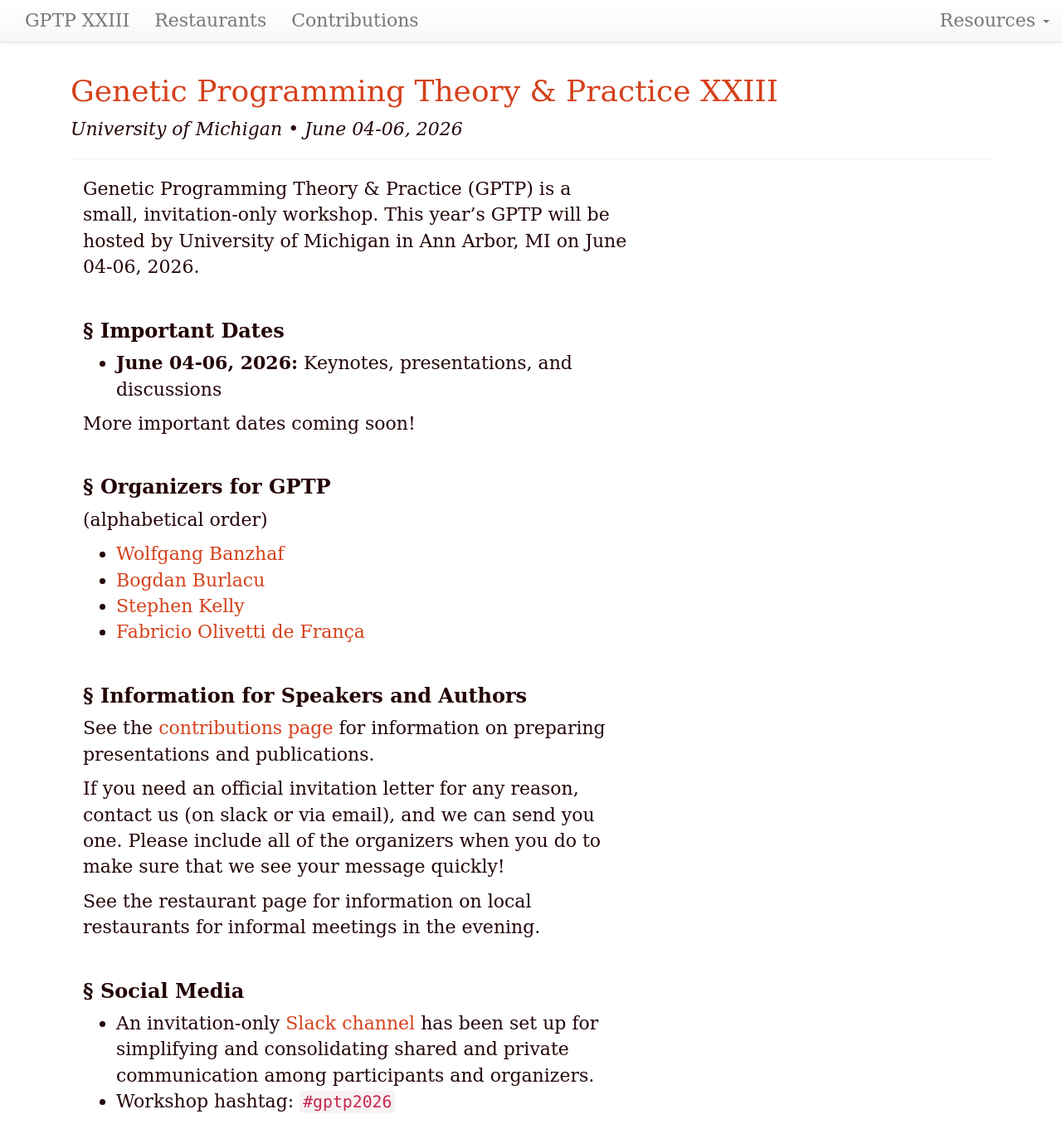
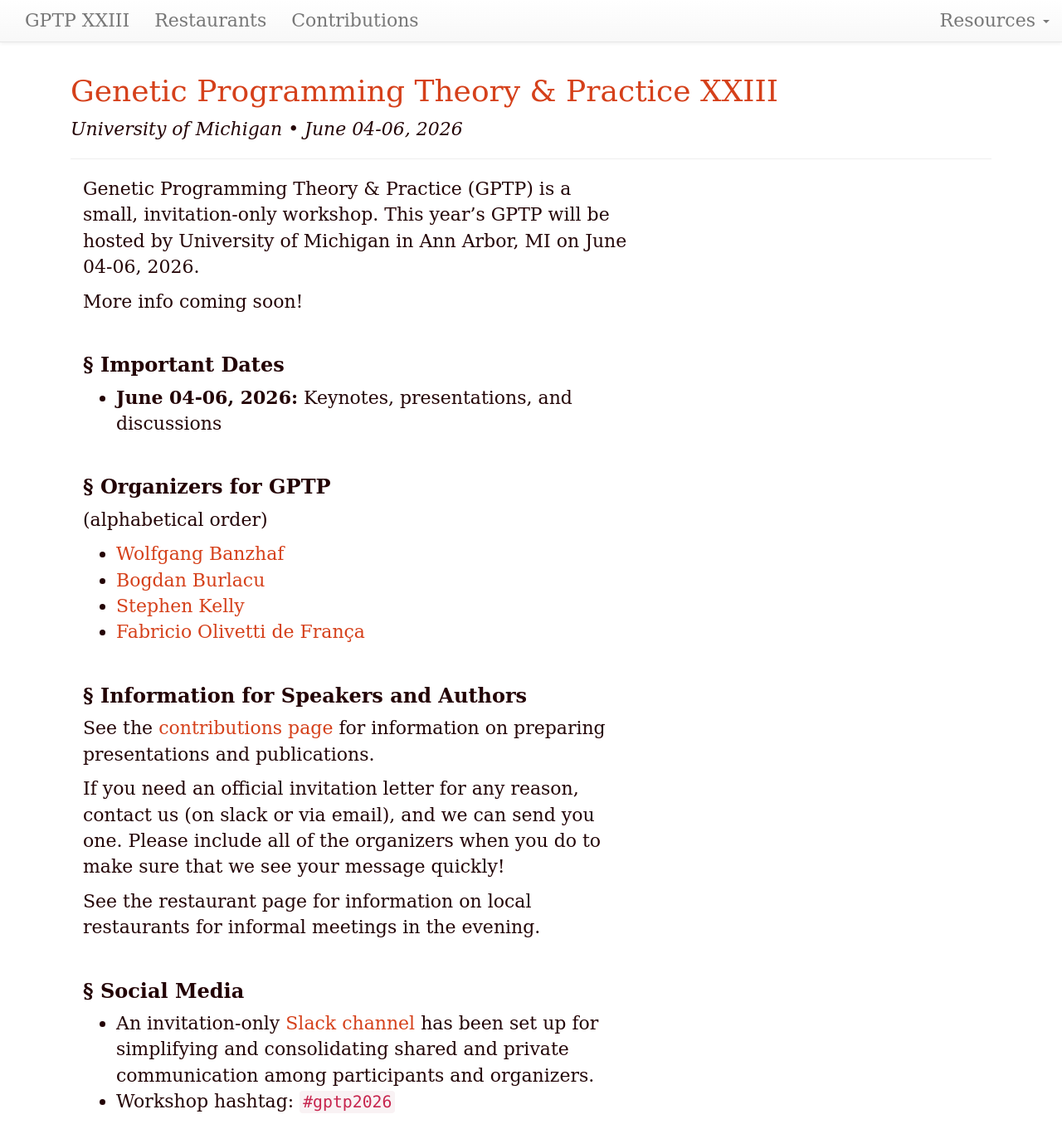
Before and after one commit to GPTP-workshop/gptp-workshop.github.io, a Jekyll site: the page built from index.md, in a window 1280 px wide and 1355 px high. Shown: the whole window at 83% size. Built offline with Jekyll 4.4.1, drawn with Linux system fonts in a browser that asks for light colours.

Commit message:
2026 site launch

```diff
--- a/index.md
+++ b/index.md
@@ -6,11 +6,11 @@ year: 2026
 Genetic Programming Theory & Practice (GPTP) is a small, invitation-only workshop.
 This year's GPTP will be hosted by University of Michigan in Ann Arbor, MI on June 04-06, 2026.
 
+More info coming soon!
+
 ### Important Dates
 
 - **June 04-06, 2026:** Keynotes, presentations, and discussions
-
-More important dates coming soon!
 
 ### Organizers for GPTP
 
```
